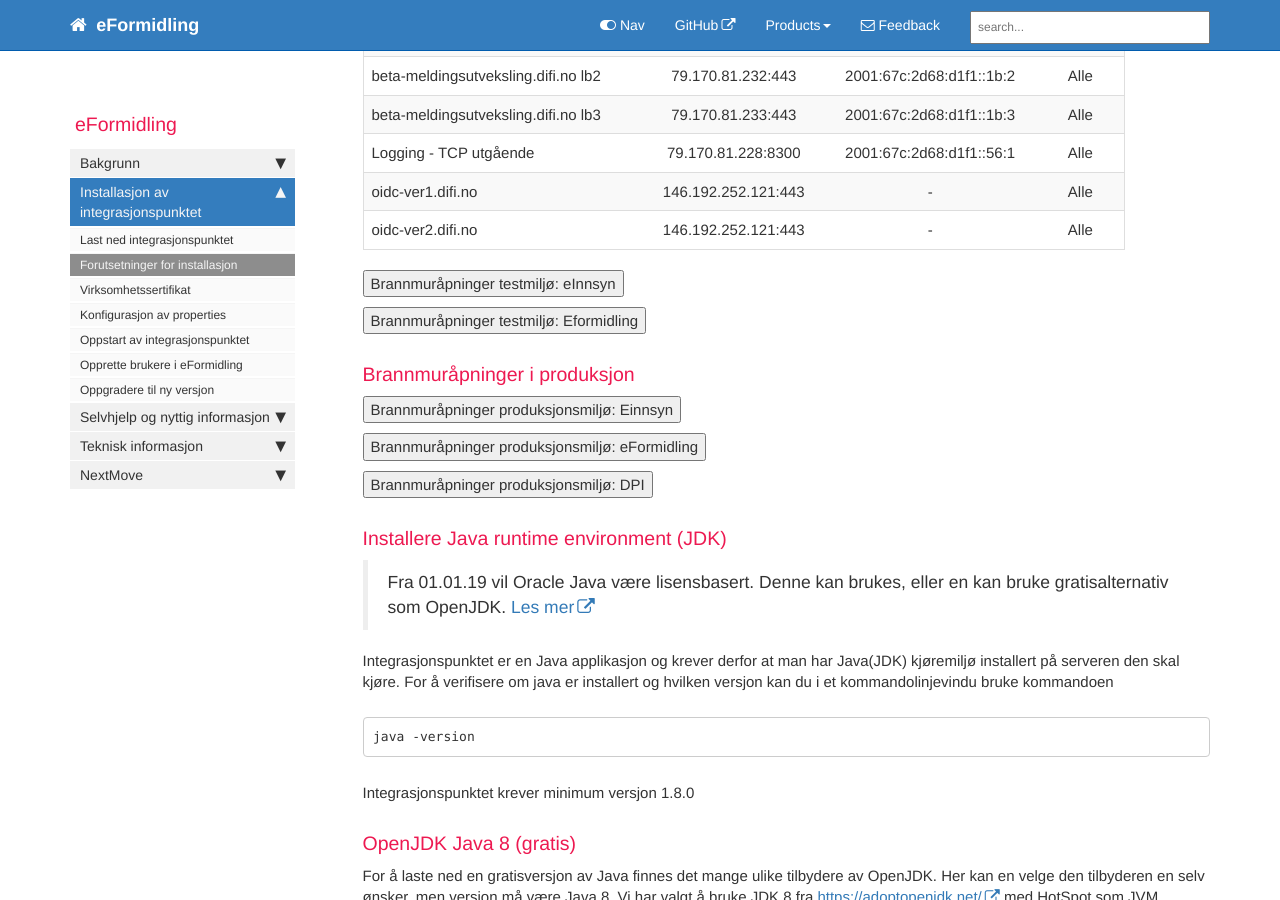
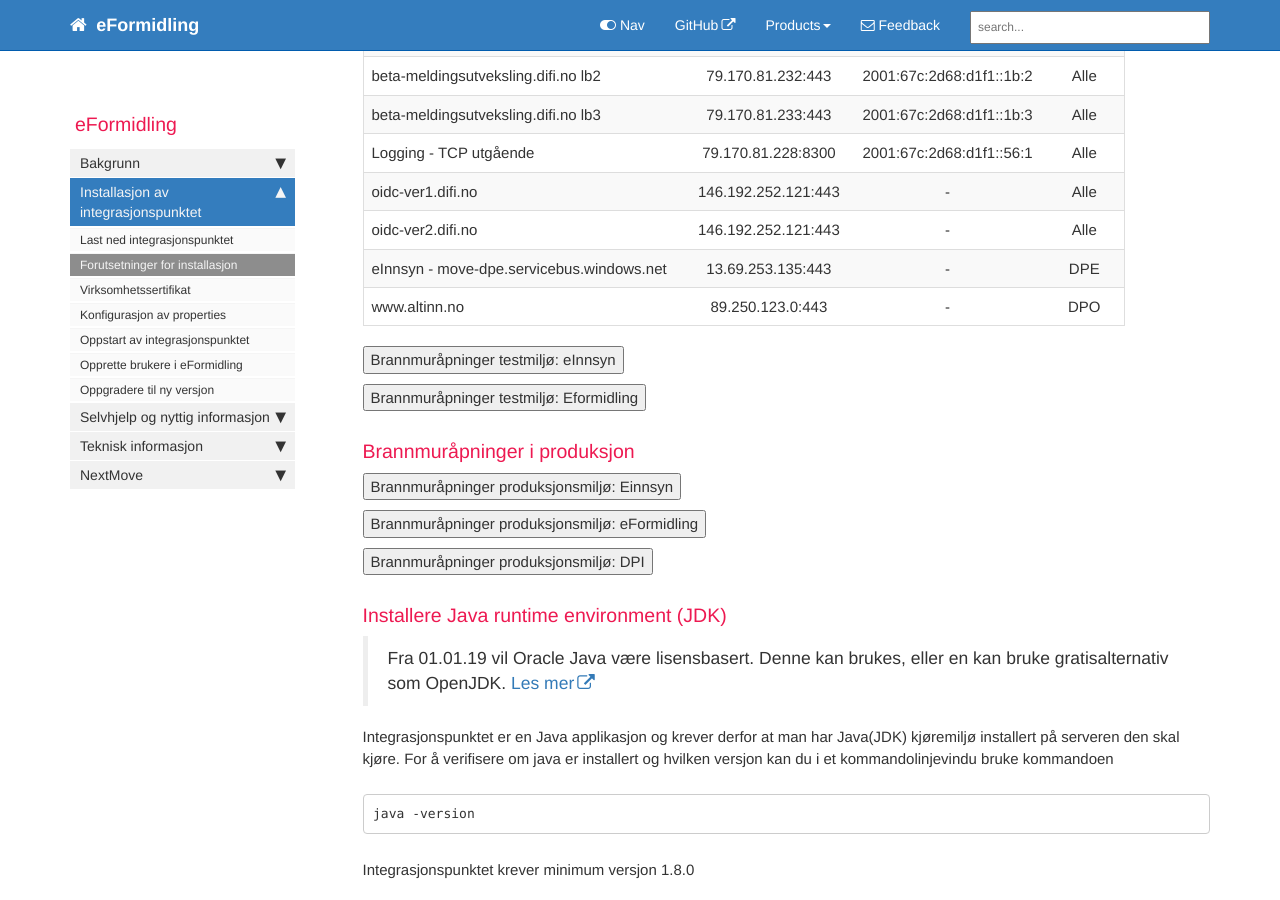
Before and after one commit to difi/eformidling, a Jekyll site: the page built from pages/Installasjon/prereq.md, in a window 1280 px wide and 900 px high, scrolled down 1746 px. Built offline with Jekyll 4.4.1, drawn with Linux system fonts in a browser that asks for light colours; nearby versions of some CDN libraries; comment, search, counter and statistics services are not loaded.

Commit message:
Update prereq.md

```diff
--- a/pages/Installasjon/prereq.md
+++ b/pages/Installasjon/prereq.md
@@ -59,6 +59,9 @@ Work in progress:
 | Logging - TCP utgående | 	79.170.81.228:8300  | 2001:67c:2d68:d1f1::56:1 | Alle |
 | oidc-ver1.difi.no | 146.192.252.121:443		 | - | Alle |
 | oidc-ver2.difi.no | 146.192.252.121:443	 | - | Alle |
+| eInnsyn - move-dpe.servicebus.windows.net	 | 13.69.253.135:443 | - | DPE |
+| www.altinn.no | 89.250.123.0:443 | - | DPO |
+
 
 
 
```
